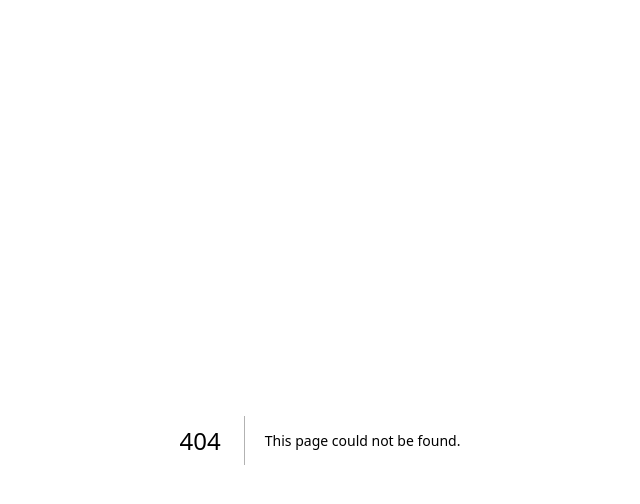
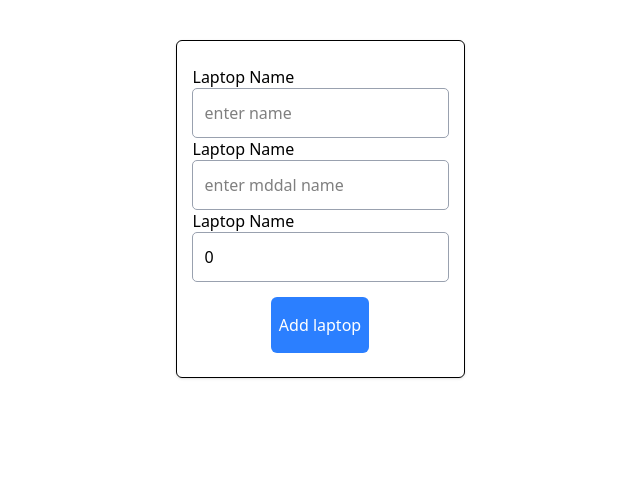
Before and after one commit to malagantisatish/learning-nextjs-stack, a Next.js app: page /addproducts/add-laptop in a window 1280 px wide. Before the commit this address had no page. Shown: the top 504 px of the page, without its empty margins (320-960 px from the left). Built offline with nearby package versions, Linux system fonts and the light colour scheme.

Commit message:
integrated post api in frontend (POST method)

```diff
--- /dev/null
+++ b/src/app/addproducts/add-laptop/page.tsx
@@ -0,0 +1,67 @@
+"use client"
+
+
+import React, { ChangeEvent, SubmitEvent, useState } from 'react'
+
+interface FormdataTy {
+    title: string;
+    modal: string;
+    price: number
+}
+const page = () => {
+    const [formdata, setFormdata] = useState<FormdataTy>({ modal: "", price: 0, title: "" })
+
+    const handleChange = (e: ChangeEvent<HTMLInputElement>) => {
+        const { name, value } = e.target
+        setFormdata(prev => ({ ...prev, [name]: value }))
+    }
+
+    const handleSubmit = async (e: SubmitEvent<HTMLFormElement>) => {
+        e.preventDefault()
+        try {
+            const response = await fetch("http://localhost:3000/api/products/laptops", {
+                method: "POST",
+                headers: {
+                    "Content-type": "application-json",
+                },
+                body: JSON.stringify(formdata)
+            })
+
+            if (response.ok) {
+                alert("laptop added successfully")
+                setFormdata({ modal: "", price: 0, title: "" })
+            }
+
+        } catch (error: any) {
+            console.log(error)
+
+        }
+
+    }
+
+    return (
+        <div className='w-full h-full flex justify-center items-center'>
+            <form onSubmit={handleSubmit} className='border rounded-md shadow px-4 py-6 '>
+                <div className='flex flex-col'>
+                    <label htmlFor='title'>Laptop Name</label>
+                    <input className='outline outline-gray-400 rounded-sm p-3' placeholder='enter name' onChange={handleChange} name="title" type="text" id="title" value={formdata.title} />
+                </div>
+                <div className='flex flex-col'>
+                    <label htmlFor='modal'>Laptop Name</label>
+                    <input className='outline outline-gray-400 rounded-sm p-3' placeholder='enter mddal name' onChange={handleChange} name="modal" type="text" id="modal" value={formdata.modal} />
+                </div>
+                <div className='flex flex-col'>
+                    <label htmlFor='price'>Laptop Name</label>
+                    <input className='outline outline-gray-400 rounded-sm p-3' placeholder='enter price' onChange={handleChange} name="price" type="text" id="price" value={formdata.price} />
+                </div>
+                <div className='flex justify-center items-center mt-4'>
+                    <button type="submit" className='text-white px-2 py-4 bg-blue-500 rounded-md'>Add laptop</button>
+                </div>
+
+            </form>
+
+        </div>
+    )
+}
+
+export default page
```
